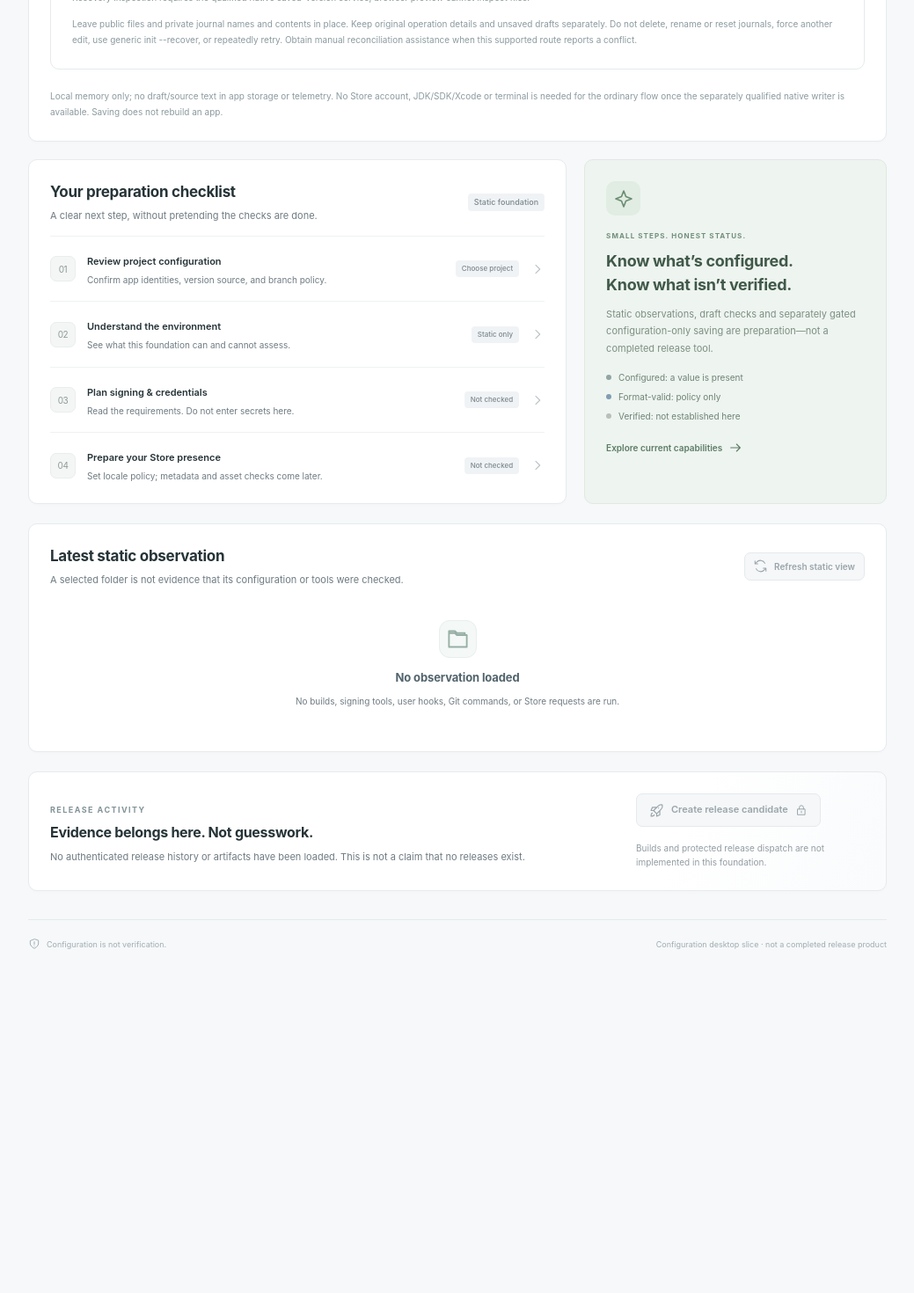
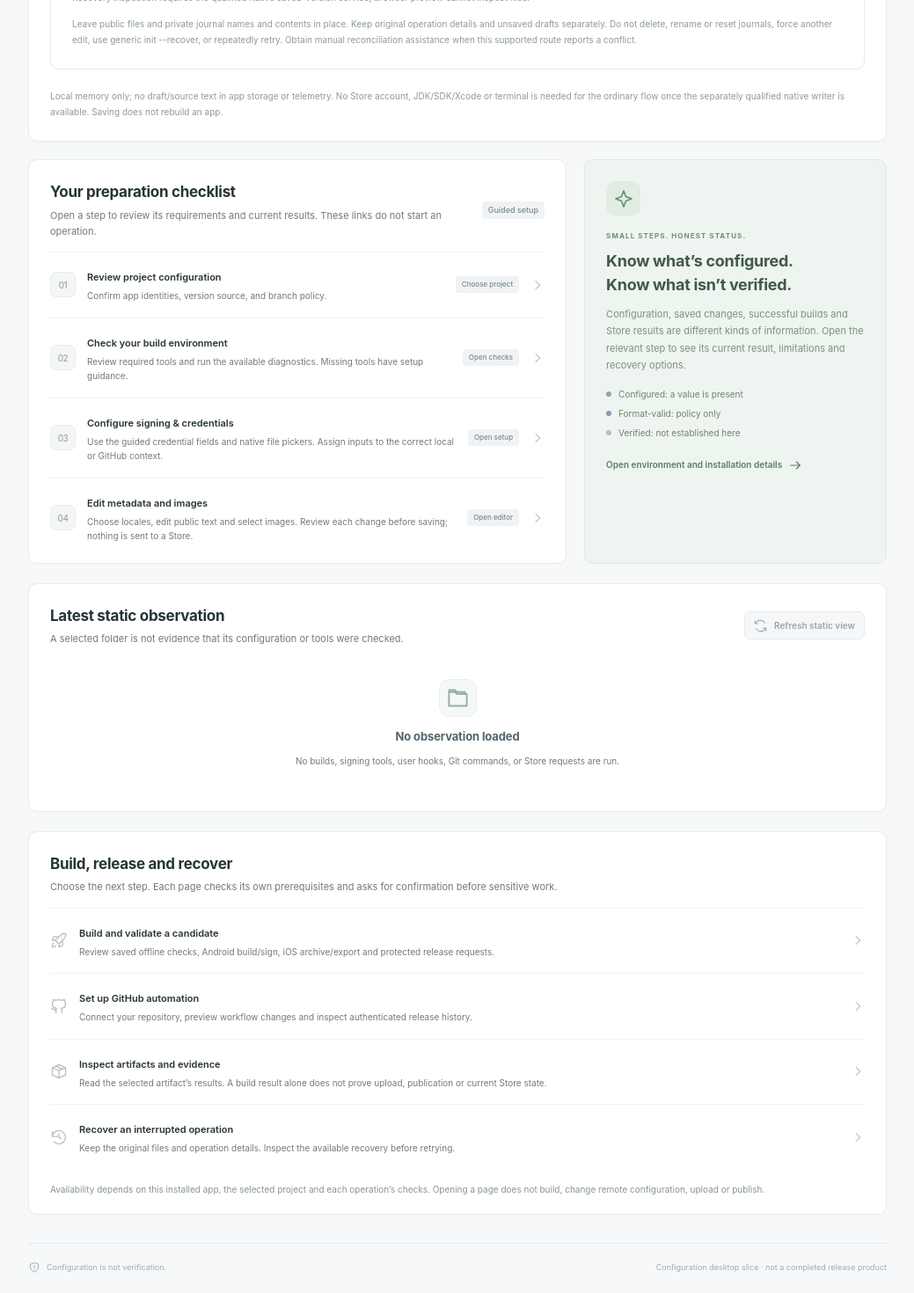
Before and after one commit to Apdelrahman1911/mobile-release-kit, a React (Vite) app in the folder desktop/: page / in a window 1280 px wide. Shown: the part 1827-3297 px from the top of the page at 88% size, without its empty margins (238-1277 px from the left). Before the commit the page ends 2929 px from the top, so only its background shows below. Built offline with nearby package versions, Linux system fonts and the light colour scheme.

Commit message:
fix(desktop): repair prepared Mac setup and guided dashboard navigation

```diff
--- a/desktop/src/pages/Dashboard.tsx
+++ b/desktop/src/pages/Dashboard.tsx
@@ -8,7 +8,7 @@ import { releaseVersionHelp, releaseVersionPhase } from '../releaseVersion.ts';
 import type { ReleaseVersionState } from '../releaseVersion.ts';
 import { configurationSetupNeeded } from '../setupGuidance.ts';
 import type { AppInfo, HelpContent, Page } from '../types.ts';
-import { Badge, DisabledAction, EmptyState, ErrorNotice, HelpButton, Issues, PageHeading, SectionHeading } from '../components/Common.tsx';
+import { Badge, EmptyState, ErrorNotice, HelpButton, Issues, PageHeading, SectionHeading } from '../components/Common.tsx';
 import { Icon } from '../components/Icon.tsx';
 
 const projectHelp: HelpContent = {
@@ -59,7 +59,7 @@ function SavedVersionCard({ state, reason, onRead, onHelp }: {
   </section>;
 }
 
-export function Dashboard({ session, info, preview, chooseDisabled, chooseReason, refreshReason, releaseVersionState, releaseVersionReason, versionEditor, initializationPanel, configSaveState, onReadVersion, onChoose, onRefresh, onNavigate, onHelp }: {
+export function Dashboard({ session, preview, chooseDisabled, chooseReason, refreshReason, releaseVersionState, releaseVersionReason, versionEditor, initializationPanel, configSaveState, onReadVersion, onChoose, onRefresh, onNavigate, onHelp }: {
   session: ProjectSession | null; info: AppInfo | null; preview: boolean; chooseDisabled: boolean; chooseReason: string | null; refreshReason: string | null;
   versionEditor: ReactNode;
   initializationPanel: ReactNode;
@@ -110,23 +110,32 @@ export function Dashboard({ session, info, preview, chooseDisabled, chooseReason
     <div className="summary-grid">
       <SavedVersionCard state={releaseVersionState} reason={releaseVersionReason} onRead={onReadVersion} onHelp={onHelp} />
       <div className="card summary-card"><div className="summary-label"><span>Configuration</span><Icon name="settings" size={18} /></div><strong className="summary-value compact-value">{status.label}</strong><p>{preview && session ? 'Inert example · not core validated' : config ? 'Policy and syntax are not release evidence' : 'No configuration facts assumed'}</p><div className="summary-foot"><Icon name="metadata" size={14} /><span>{configName}</span></div></div>
-      <div className="card summary-card"><div className="summary-label"><span>Release readiness</span><Icon name="shield" size={18} /></div><strong className="summary-value compact-value">Not assessed</strong><p>Native tools and services not verified</p><div className="summary-foot"><span className="neutral-dot" /><span>No release operations are enabled</span></div></div>
+      <div className="card summary-card"><div className="summary-label"><span>Release readiness</span><Icon name="shield" size={18} /></div><strong className="summary-value compact-value">Not assessed</strong><p>This dashboard does not combine checks into a release approval.</p><div className="summary-foot"><span className="neutral-dot" /><span>Review each operation’s current result</span></div></div>
     </div>
     {versionEditor}
     <div className="dashboard-grid">
-      <section className="card preparation-card"><SectionHeading title="Your preparation checklist" description="A clear next step, without pretending the checks are done."><Badge>Static foundation</Badge></SectionHeading>
+      <section className="card preparation-card"><SectionHeading title="Your preparation checklist" description="Open a step to review its requirements and current results. These links do not start an operation."><Badge>{preview ? 'Inert preview' : 'Guided setup'}</Badge></SectionHeading>
         <div className="preparation-list">
           <button type="button" onClick={session ? () => onNavigate('settings') : onChoose} disabled={!session && chooseDisabled}><span className="step-number">01</span><div><strong>Review project configuration</strong><p>Confirm app identities, version source, and branch policy.</p></div><Badge tone={config ? 'info' : 'neutral'}>{session ? config ? 'Review draft' : 'Not loaded' : 'Choose project'}</Badge><Icon name="chevron" size={16} /></button>
-          <button type="button" onClick={() => onNavigate('environment')}><span className="step-number">02</span><div><strong>Understand the environment</strong><p>See what this foundation can and cannot assess.</p></div><Badge>Static only</Badge><Icon name="chevron" size={16} /></button>
-          <button type="button" onClick={() => onNavigate('credentials')}><span className="step-number">03</span><div><strong>Plan signing & credentials</strong><p>Read the requirements. Do not enter secrets here.</p></div><Badge>Not checked</Badge><Icon name="chevron" size={16} /></button>
-          <button type="button" onClick={() => onNavigate('metadata')}><span className="step-number">04</span><div><strong>Prepare your Store presence</strong><p>Set locale policy; metadata and asset checks come later.</p></div><Badge>Not checked</Badge><Icon name="chevron" size={16} /></button>
+          <button type="button" onClick={() => onNavigate('environment')}><span className="step-number">02</span><div><strong>Check your build environment</strong><p>Review required tools and run the available diagnostics. Missing tools have setup guidance.</p></div><Badge>Open checks</Badge><Icon name="chevron" size={16} /></button>
+          <button type="button" onClick={() => onNavigate('credentials')}><span className="step-number">03</span><div><strong>Configure signing &amp; credentials</strong><p>Use the guided credential fields and native file pickers. Assign inputs to the correct local or GitHub context.</p></div><Badge>Open setup</Badge><Icon name="chevron" size={16} /></button>
+          <button type="button" onClick={() => onNavigate('metadata')}><span className="step-number">04</span><div><strong>Edit metadata and images</strong><p>Choose locales, edit public text and select images. Review each change before saving; nothing is sent to a Store.</p></div><Badge>Open editor</Badge><Icon name="chevron" size={16} /></button>
         </div>
       </section>
-      <aside className="foundation-card"><span className="foundation-icon"><Icon name="spark" size={24} /></span><span className="eyebrow">SMALL STEPS. HONEST STATUS.</span><h2>Know what’s configured.<br />Know what isn’t verified.</h2><p>Static observations, draft checks and separately gated configuration-only saving are preparation—not a completed release tool.</p><ul><li><span className="legend-dot configured" />Configured: a value is present</li><li><span className="legend-dot format" />Format-valid: policy only</li><li><span className="legend-dot unknown" />Verified: not established here</li></ul><button type="button" className="text-button" onClick={() => onNavigate('environment')}>Explore current capabilities<Icon name="arrow" size={16} /></button></aside>
+      <aside className="foundation-card"><span className="foundation-icon"><Icon name="spark" size={24} /></span><span className="eyebrow">SMALL STEPS. HONEST STATUS.</span><h2>Know what’s configured.<br />Know what isn’t verified.</h2><p>Configuration, saved changes, successful builds and Store results are different kinds of information. Open the relevant step to see its current result, limitations and recovery options.</p><ul><li><span className="legend-dot configured" />Configured: a value is present</li><li><span className="legend-dot format" />Format-valid: policy only</li><li><span className="legend-dot unknown" />Verified: not established here</li></ul><button type="button" className="text-button" onClick={() => onNavigate('environment')}>Open environment and installation details<Icon name="arrow" size={16} /></button></aside>
     </div>
     <section className="card observation-card"><SectionHeading title="Latest static observation" description={session?.snapshot ? preview ? 'Example data only. No files have been read.' : `Independent file reads, not an atomic snapshot.${observedLabel ? ` Observed at ${observedLabel}; may become stale.` : ''}` : 'A selected folder is not evidence that its configuration or tools were checked.'}>
       <button type="button" className="button small secondary" disabled={!session || Boolean(refreshReason) || Boolean(session.snapshotRequest)} title={refreshReason ?? undefined} onClick={onRefresh}><Icon name="refresh" size={15} className={session?.snapshotRequest ? 'spin' : ''} />{session?.snapshotRequest ? 'Reading…' : 'Refresh static view'}</button>
     </SectionHeading>{session?.snapshot ? <><div className="observation-facts"><div><span>Inputs</span><strong>{preview ? 'None read' : `${session.snapshot.discovery.scan.sourceFiles} recognized files`}</strong></div><div><span>Git branch</span><strong>Not observed</strong></div><div><span>Credentials</span><strong>Not read</strong></div><div><span>Native / Store</span><strong>Not contacted</strong></div></div><Issues issues={[...session.snapshot.config.issues, ...session.snapshot.issues]} /></> : <EmptyState compact icon="folder" title={session?.snapshotRequest ? 'Reading recognized static files…' : 'No observation loaded'} description="No builds, signing tools, user hooks, Git commands, or Store requests are run." />}</section>
-    <section className="card release-empty"><div><span className="eyebrow">RELEASE ACTIVITY</span><h2>Evidence belongs here. Not guesswork.</h2><p>No authenticated release history or artifacts have been loaded. This is not a claim that no releases exist.</p></div><DisabledAction label="Create release candidate" icon="rocket" reason={info?.capabilities?.actions.find((action) => action.id === 'release.candidate')?.reason ?? 'Builds and protected release dispatch are not implemented in this foundation.'} /></section>
+    <section className="card preparation-card" aria-label="Build and release steps">
+      <SectionHeading title="Build, release and recover" description="Choose the next step. Each page checks its own prerequisites and asks for confirmation before sensitive work." />
+      <div className="preparation-list">
+        <button type="button" onClick={() => onNavigate('releases')}><Icon name="rocket" size={20} /><div><strong>Build and validate a candidate</strong><p>Review saved offline checks, Android build/sign, iOS archive/export and protected release requests.</p></div><Icon name="chevron" size={16} /></button>
+        <button type="button" onClick={() => onNavigate('github')}><Icon name="github" size={20} /><div><strong>Set up GitHub automation</strong><p>Connect your repository, preview workflow changes and inspect authenticated release history.</p></div><Icon name="chevron" size={16} /></button>
+        <button type="button" onClick={() => onNavigate('artifacts')}><Icon name="box" size={20} /><div><strong>Inspect artifacts and evidence</strong><p>Read the selected artifact’s results. A build result alone does not prove upload, publication or current Store state.</p></div><Icon name="chevron" size={16} /></button>
+        <button type="button" onClick={() => onNavigate('recovery')}><Icon name="recovery" size={20} /><div><strong>Recover an interrupted operation</strong><p>Keep the original files and operation details. Inspect the available recovery before retrying.</p></div><Icon name="chevron" size={16} /></button>
+      </div>
+      <p className="save-note">{preview ? 'Browser preview: no native operation can run.' : 'Availability depends on this installed app, the selected project and each operation’s checks. Opening a page does not build, change remote configuration, upload or publish.'}</p>
+    </section>
   </>;
 }
```
